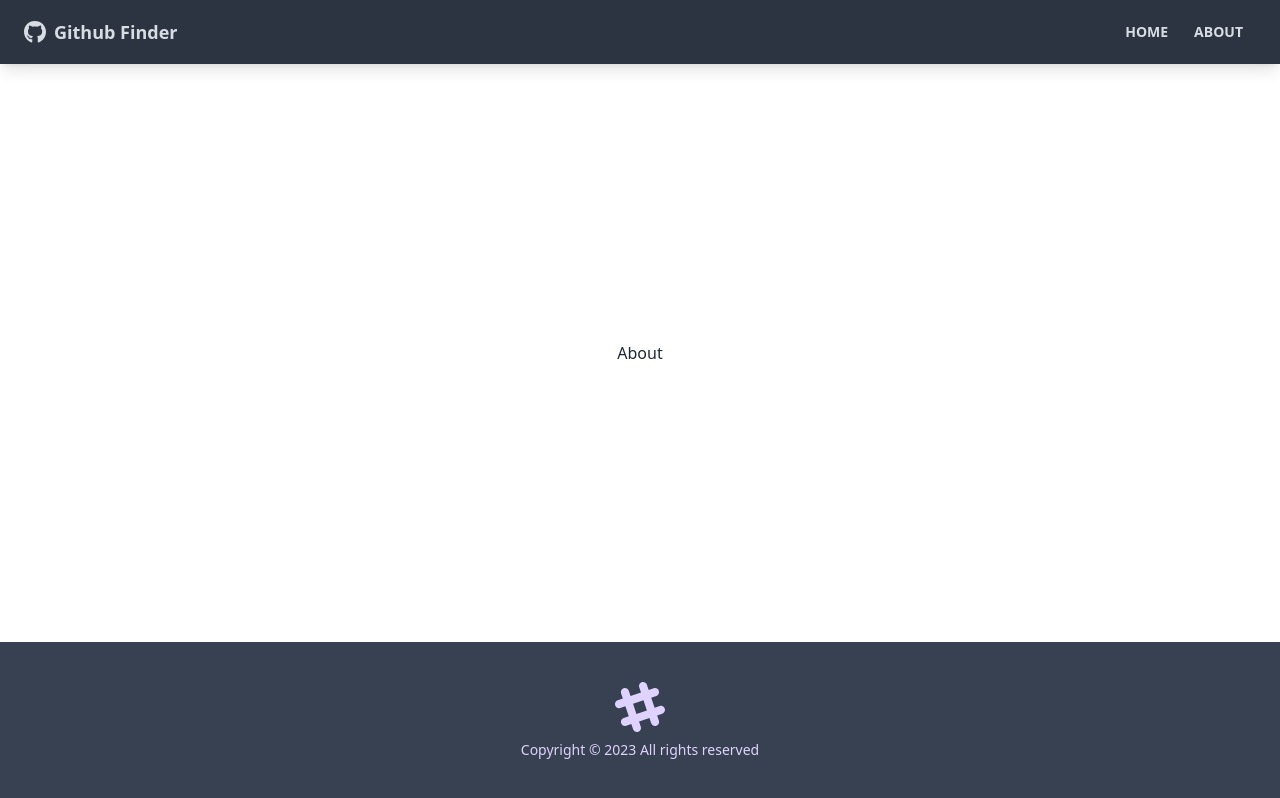
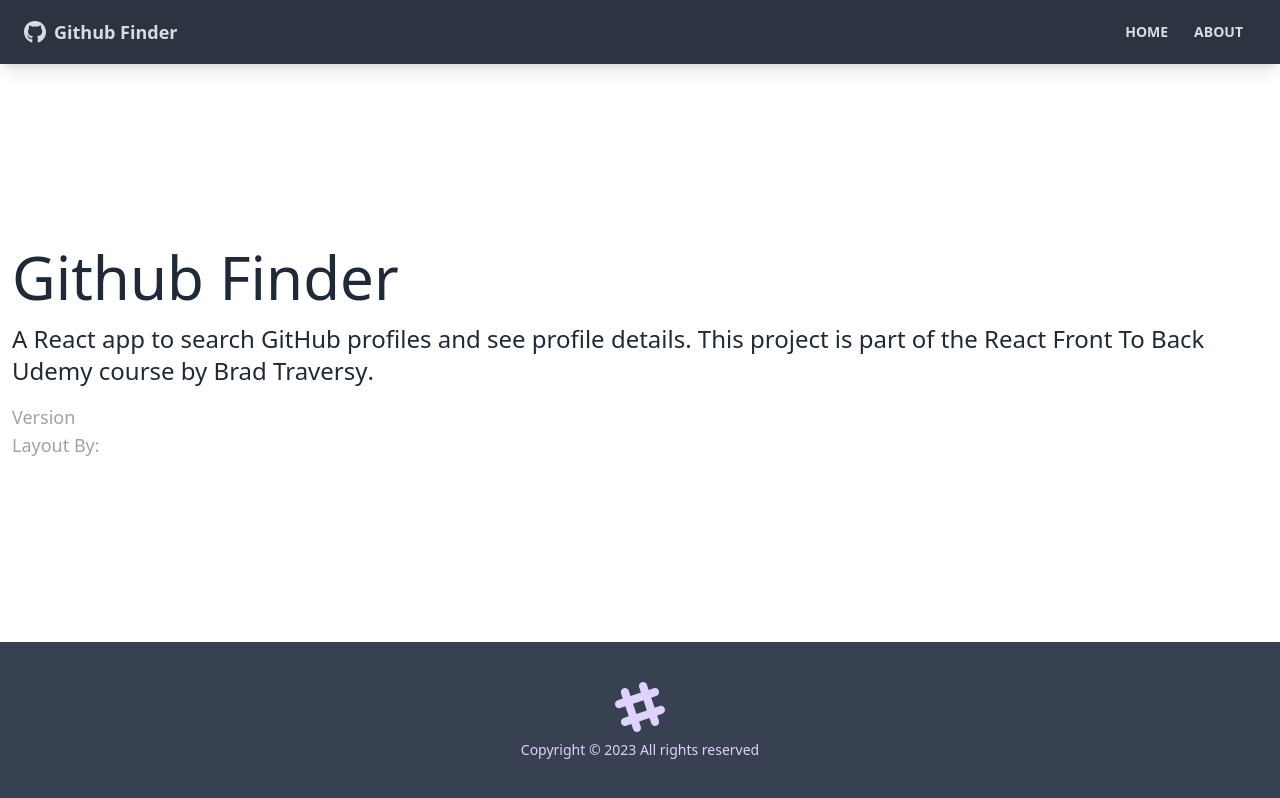
Before and after one commit to shanelwilliams/github-finder, a React (Create React App) app: page /about in a window 1280 px wide. Built offline with nearby package versions, Linux system fonts and the light colour scheme.

Commit message:
Adding layout

```diff
--- a/src/pages/About.jsx
+++ b/src/pages/About.jsx
@@ -3,7 +3,29 @@
 function About() {
   return (
     <div>
-      About
+     <h1 className="text-6xl mb-4">Github Finder</h1>
+     <p className='mb-4 text-2xl font-light'>
+        A React app to search GitHub profiles and see profile details. This
+        project is part of the
+        <a href='https://www.udemy.com/course/modern-react-front-to-back/'>
+          {' '}
+          React Front To Back
+        </a>{' '}
+        Udemy course by
+        <strong>
+          <a href='https://traversymedia.com'> Brad Traversy</a>
+        </strong>
+        .
+      </p>
+      <p className='text-lg text-gray-400'>
+        Version <span className='text-white'>1.0.0</span>
+      </p>
+      <p className='text-lg text-gray-400'>
+        Layout By:
+        <a className='text-white' href='https://twitter.com/hassibmoddasser'>
+          Hassib Moddasser
+        </a>
+      </p>
     </div>
   )
 }
--- a/src/pages/Home.jsx
+++ b/src/pages/Home.jsx
@@ -3,7 +3,8 @@
 function Home() {
   return (
     <div>
-      Home
+      <h1 className="text-6xl">Welcome</h1>
+
     </div>
   )
 }
--- a/src/pages/NotFound.jsx
+++ b/src/pages/NotFound.jsx
@@ -1,9 +1,22 @@
 import React from 'react'
+import {FaHome} from 'react-icons/fa'
+import {Link} from 'react-router-dom'
 
 function NotFound() {
   return (
-    <div>
-      Not Found
+    <div className='hero'>
+      <div className="text-center hero-content">
+        <div className="max-w-lg">
+          <h1 className="text-8xl font-bold mb-8">
+            Oops!
+          </h1>
+          <p className="text-5-xl mb-8">404 - Page not found!</p>
+          <Link to='/' className="btn btn-primary btn-lg">
+            <FaHome className="mr-2" />
+            Back To Home
+          </Link>
+        </div>
+      </div>
     </div>
   )
 }
```
